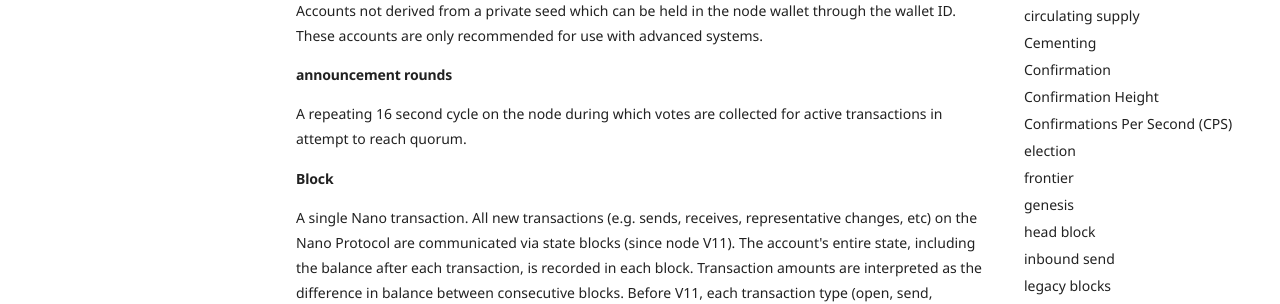
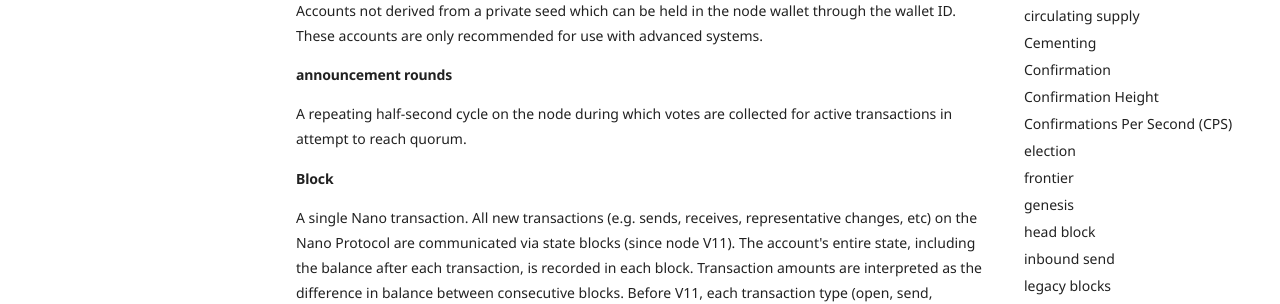
Before and after one commit to nanocurrency/nano-docs, an MkDocs documentation site: the page built from docs/glossary.md, in a window 1280 px wide and 900 px high. Shown: the part 418-722 px from the top of the window. Built offline with MkDocs 1.6.1 and Material for MkDocs 9.7.7, drawn with Linux system fonts in a browser that asks for light colours; formulas are drawn with MathJax 3; comment, search, counter and statistics services are not loaded.

Commit message:
Update active difficulty and announcement rounds timings

```diff
--- a/docs/glossary.md
+++ b/docs/glossary.md
@@ -8,7 +8,7 @@
 Accounts not derived from a private seed which can be held in the node wallet through the wallet ID. These accounts are only recommended for use with advanced systems.
 
 #### announcement rounds
-A repeating 16 second cycle on the node during which votes are collected for active transactions in attempt to reach quorum.
+A repeating half-second cycle on the node during which votes are collected for active transactions in attempt to reach quorum.
 
 #### Block
 A single Nano transaction. All new transactions (e.g. sends, receives, representative changes, etc) on the Nano Protocol are communicated via state blocks (since node V11). The account's entire state, including the balance after each transaction, is recorded in each block. Transaction amounts are interpreted as the difference in balance between consecutive blocks. Before V11, each transaction type (open, send, receive, change) had its own legacy block type.
```
Also changed, not shown: docs/commands/rpc-protocol.md (+1 -1 lines).
